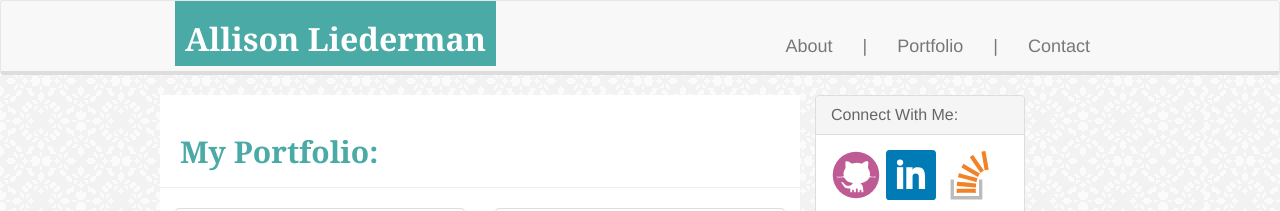
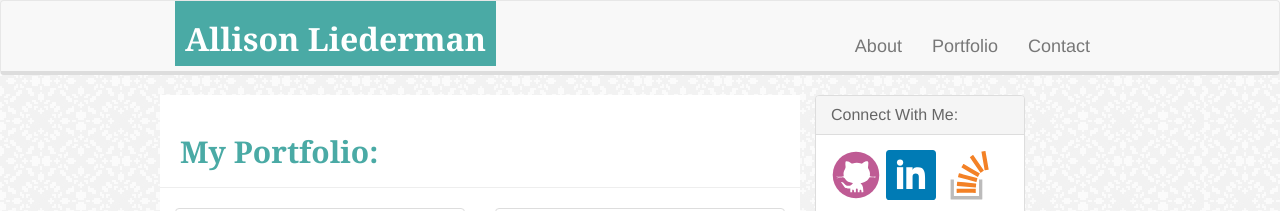
Before and after one commit to NosillaMarie/NosillaMarie.github.io, a plain HTML site: page portfolio.html in a window 1280 px wide. Shown: the top 211 px of the page. Drawn offline with nearby package versions, Linux system fonts and the light colour scheme.

Commit message:
working nav bar-3

```diff
--- a/portfolio.html
+++ b/portfolio.html
@@ -30,14 +30,11 @@
       </button>
                 <h1>Allison Liederman</h1>
             </div>
-
             <!-- Collect the nav links, forms, and other content for toggling -->
             <div class="collapse navbar-collapse" id="bs-example-navbar-collapse-1">
                 <ul class="nav navbar-nav navbar-right">
                     <li><a href="index.html">About</a></li>
-                    <li><a href="#">|</a></li>
                     <li><a href="portfolio.html">Portfolio</a></li>
-                    <li><a href="#">|</a></li>
                     <li><a href="contact.html">Contact</a></li>
                 </ul>
             </div>
```
Also changed, not shown: contact.html (+1 -4 lines).
